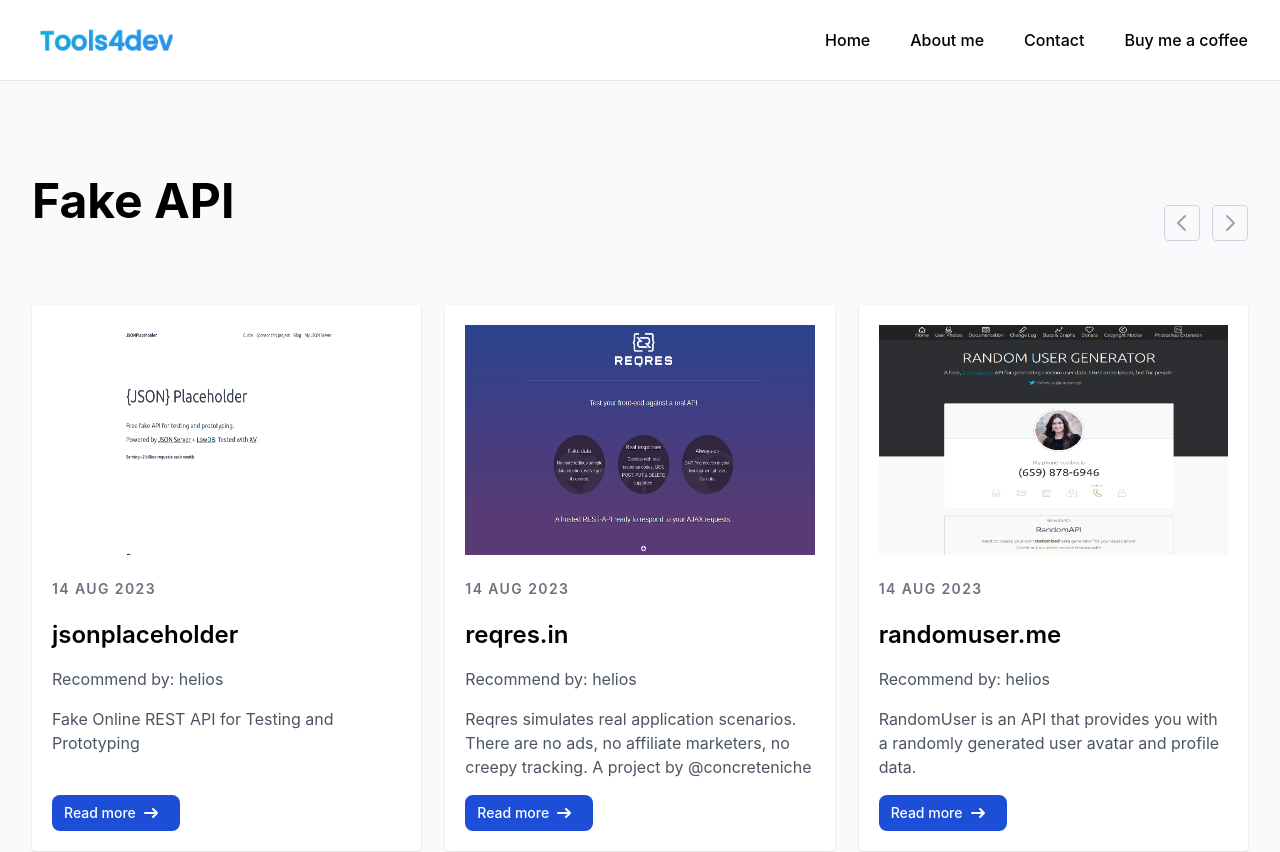
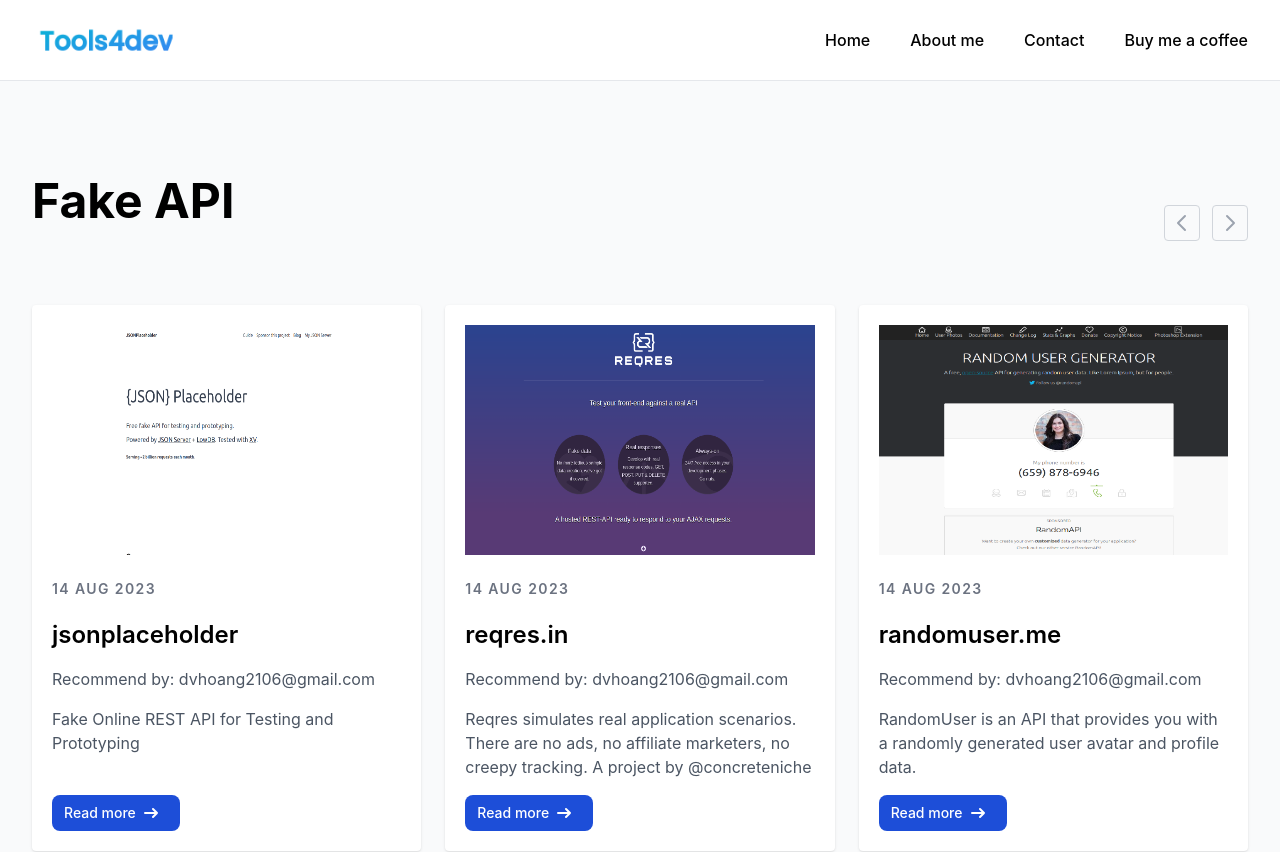
Before and after one commit to ces-hoangdao/devtools, a Next.js app: page /fake-api in a window 1280 px wide. Shown: the top 852 px of the page. Built offline with nearby package versions, Linux system fonts and the light colour scheme.

Commit message:
feat: add devdocs

```diff
--- a/data/apis.ts
+++ b/data/apis.ts
@@ -7,7 +7,7 @@
     description: "Fake Online REST API for Testing and Prototyping",
     image: "/apis/jsonplaceholder.png",
     createAt: "14 Aug 2023",
-    recommendBy: "helios",
+    recommendBy: "dvhoang2106@gmail.com",
   },
   {
     name: "reqres.in",
@@ -16,7 +16,7 @@
       "Reqres simulates real application scenarios. There are no ads, no affiliate marketers, no creepy tracking. A project by @concreteniche",
     image: "/apis/reqresin.png",
     createAt: "14 Aug 2023",
-    recommendBy: "helios",
+    recommendBy: "dvhoang2106@gmail.com",
   },
   {
     name: "randomuser.me",
@@ -25,7 +25,7 @@
       "RandomUser is an API that provides you with a randomly generated user avatar and profile data.",
     image: "/apis/randomuser.png",
     createAt: "14 Aug 2023",
-    recommendBy: "helios",
+    recommendBy: "dvhoang2106@gmail.com",
   },
   {
     name: "gorest.co.in",
@@ -34,7 +34,7 @@
       "GoRest is a free RESTful JSON API to talk to Users, Posts, Comments, etc. Test drive the API functionality in the sandbox.",
     image: "/apis/gorestcoin.png",
     createAt: "14 Aug 2023",
-    recommendBy: "helios",
+    recommendBy: "dvhoang2106@gmail.com",
   },
   {
     name: "swapi.dev",
@@ -43,7 +43,7 @@
       "The Star Wars API, or 'swapi' (Swah-pee) is the world's first quantified and programmatically-accessible data source for all the data from the Star Wars canon universe!",
     image: "/apis/swapidev.png",
     createAt: "14 Aug 2023",
-    recommendBy: "helios",
+    recommendBy: "dvhoang2106@gmail.com",
   },
   {
     name: "pokeapi.co",
@@ -52,6 +52,6 @@
       "All the Pokémon data you'll ever need in one place, easily accessible through a modern RESTful API.",
     image: "/apis/pokeapi.png",
     createAt: "14 Aug 2023",
-    recommendBy: "helios",
+    recommendBy: "dvhoang2106@gmail.com",
   },
 ];
```
Also changed, not shown: data/cheatsheets.ts (+9 -0 lines), public/cheatsheets/devdoc.png (added).
